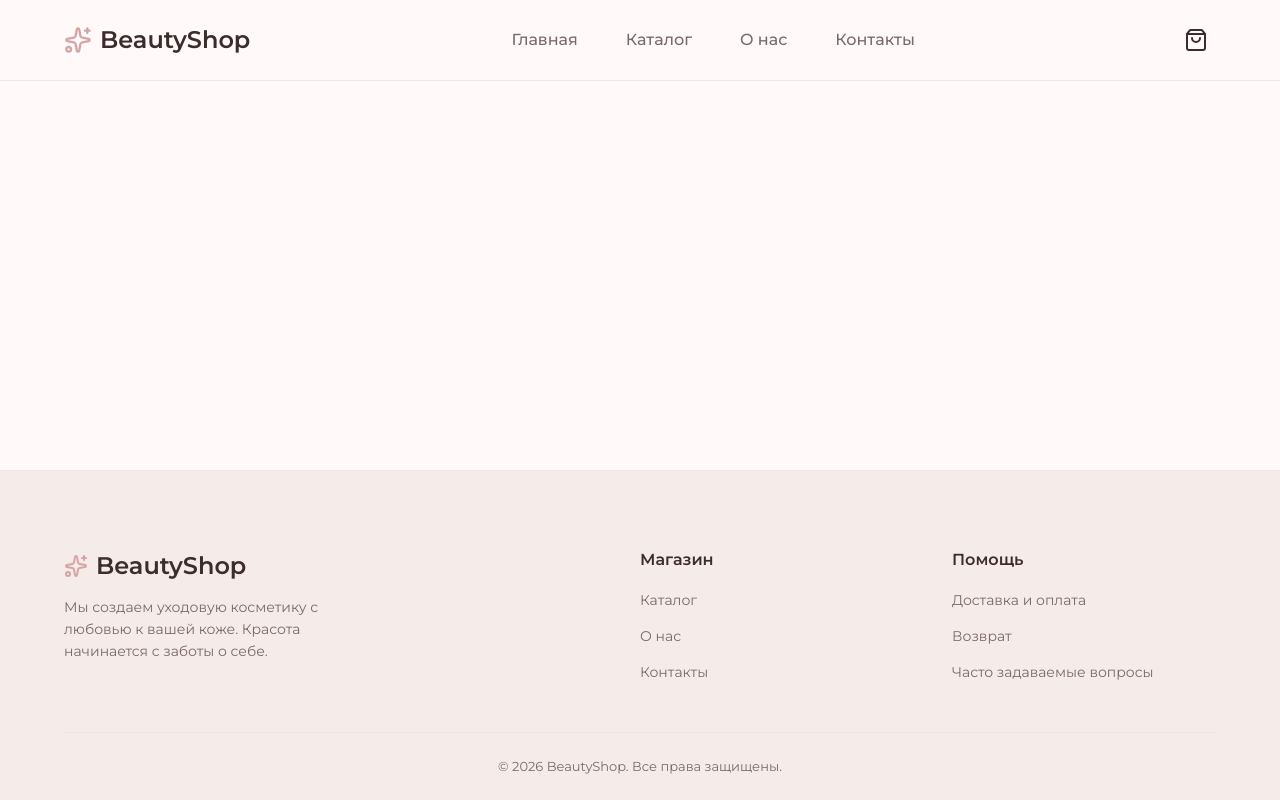
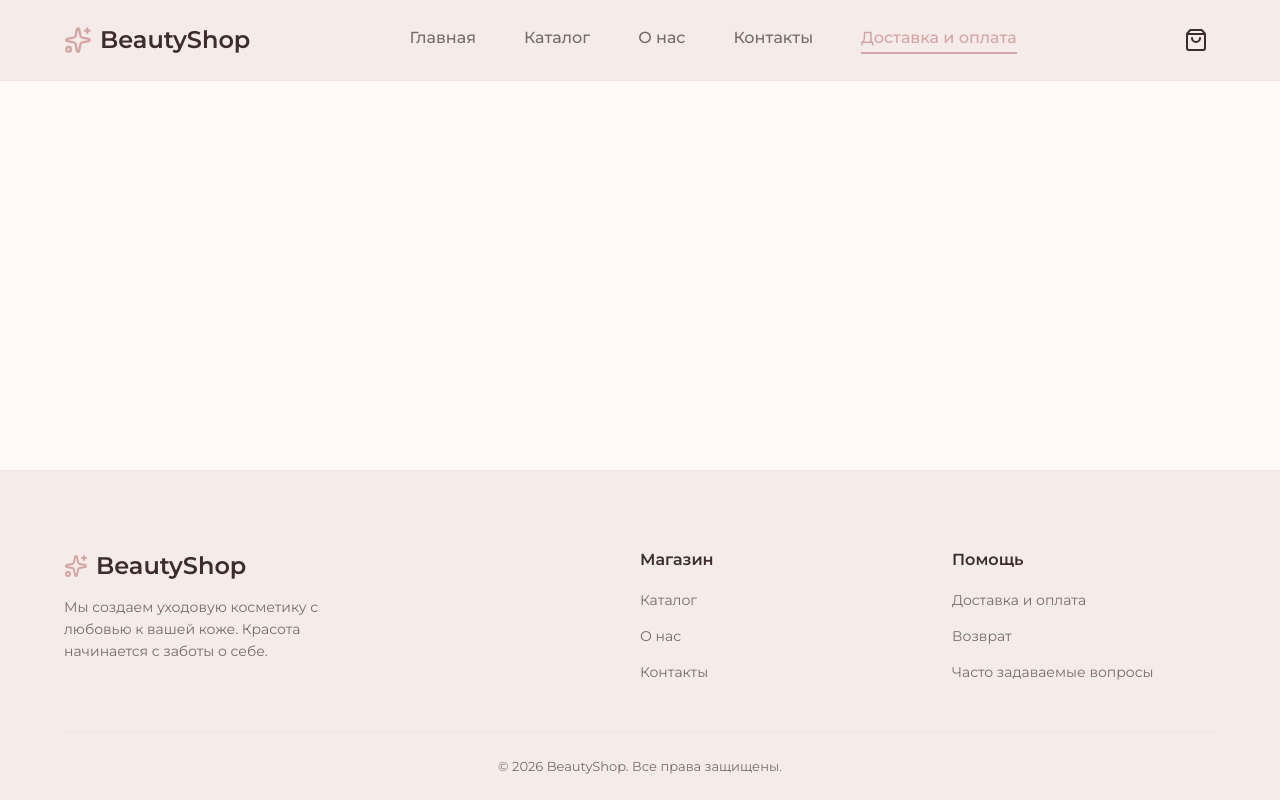
Before and after one commit to IrinaTab/beauty-shop, a React (Vite) app: page /delivery in a window 1280 px wide. Built offline with nearby package versions, Linux system fonts and the light colour scheme.

Commit message:
Мелкие правки по визуалу

```diff
--- a/src/components/Header/Header.module.css
+++ b/src/components/Header/Header.module.css
@@ -1,5 +1,5 @@
 .header {
-    background-color: var(--bg-primary);
+    background-color: var(--bg-secondary);
     border-bottom: 1px solid var(--border-color);
     position: sticky;
     top: 0;
@@ -15,27 +15,22 @@
 
 .logo {
     font-size: clamp(20px, 3vw, 24px);
-    /* Адаптивный логотип */
     font-weight: 600;
     color: var(--text-primary);
     display: flex;
     align-items: center;
     gap: 8px;
     z-index: 102;
-    /* Чтобы логотип был поверх меню */
 }
 
-/* Десктопная навигация */
 .desktopNav {
     display: none;
-    /* Скрыта на мобилках */
     gap: var(--space-md);
 }
 
 @media (min-width: 768px) {
     .desktopNav {
         display: flex;
-        /* Показываем на экранах от 768px */
     }
 }
 
@@ -43,11 +38,32 @@
     font-weight: 500;
     color: var(--text-secondary);
     transition: color 0.2s ease;
+    position: relative;
+    padding-bottom: 4px;
+}
+
+.navLink::after {
+    content: '';
+    position: absolute;
+    bottom: 0;
+    left: 0;
+    width: 100%;
+    height: 2px;
+    background-color: var(--accent);
+    transform: scaleX(0);
+    transform-origin: right;
+    transition: transform 0.3s ease-in-out;
 }
 
 .navLink:hover,
 .navLink.active {
     color: var(--accent);
+}
+
+.navLink:hover::after,
+.navLink.active::after {
+    transform: scaleX(1);
+    transform-origin: left;
 }
 
 .actions {
@@ -77,7 +93,6 @@
     justify-content: center;
 }
 
-/* Кнопка бургера (видна только на мобилках) */
 .burgerBtn {
     display: block;
     background: transparent;
@@ -90,18 +105,15 @@
 @media (min-width: 768px) {
     .burgerBtn {
         display: none;
-        /* Скрываем на десктопе */
     }
 }
 
-/* Мобильное меню */
 .mobileMenu {
     position: fixed;
     top: 80px;
-    /* Высота хедера */
     left: 0;
     width: 100%;
-    background-color: var(--bg-primary);
+    background-color: var(--bg-secondary);
     border-bottom: 1px solid var(--border-color);
     box-shadow: var(--shadow-md);
     transform: translateY(-150%);
--- a/src/components/Header/Header.tsx
+++ b/src/components/Header/Header.tsx
@@ -18,6 +18,7 @@ export const Header = () => {
         { path: '/catalog', label: 'Каталог' },
         { path: '/about', label: 'О нас' },
         { path: '/contacts', label: 'Контакты' },
+        { path: '/delivery', label: 'Доставка и оплата' },
     ];
 
     return (
--- a/src/styles/variables.css
+++ b/src/styles/variables.css
@@ -19,8 +19,8 @@
     --radius-sm: 6px;
     --radius-md: 12px;
     --radius-lg: 20px;
-    --shadow-sm: 0 2px 8px rgba(61, 44, 46, 0.05);
-    --shadow-md: 0 8px 24px rgba(61, 44, 46, 0.08);
+    --shadow-sm: 0 4px 12px rgba(61, 44, 46, 0.06), 0 2px 4px rgba(61, 44, 46, 0.04);
+    --shadow-md: 0 12px 24px rgba(61, 44, 46, 0.08), 0 4px 8px rgba(61, 44, 46, 0.04);
 
     /* Система адаптивных отступов (Fluid spacing) */
     /* Отступы будут автоматически тянуться от 16px до 64px в зависимости от ширины экрана */
```
